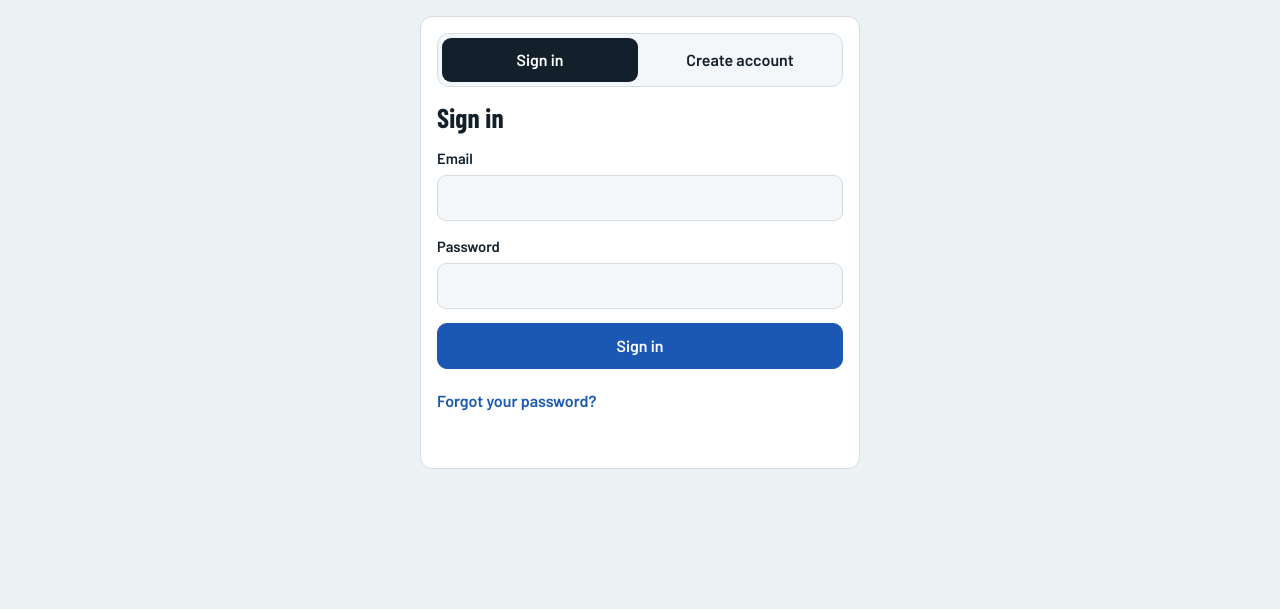
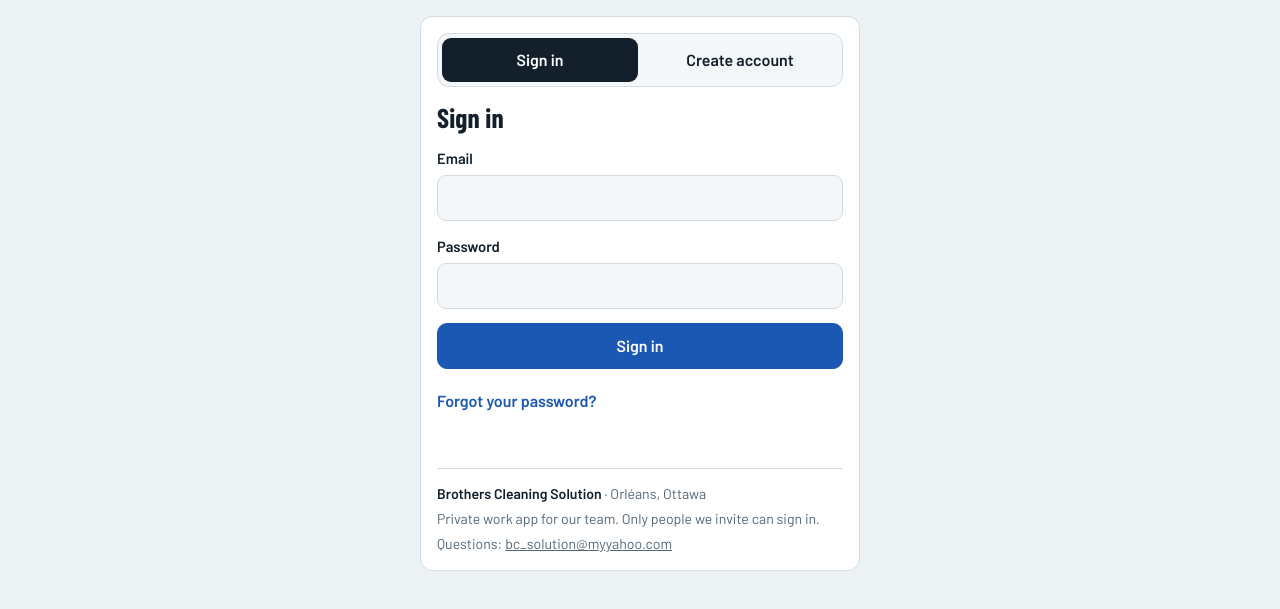
Before and after one commit to moemecheri/brothers-cleaning-app, a plain HTML site: page index.html in a window 1280 px wide. Shown: the part 69-678 px from the top of the page. Drawn offline with nearby package versions, Linux system fonts and the light colour scheme.

Commit message:
Login screen: say whose app this is (private team app, invite only)
Google Safe Browsing flagged moemecheri.github.io as phishing (false positive).
A clear owner line on the login screen helps the review and lowers the chance
of it happening again.

Co-Authored-By: Claude Opus 5.5 <noreply@anthropic.com>
Claude-Session: https://claude.ai/code/session_01WcpMUYeqfG8tiaPTjLaY4S

```diff
--- a/index.html
+++ b/index.html
@@ -4,7 +4,7 @@
 <meta charset="utf-8">
 <meta name="viewport" content="width=device-width,initial-scale=1,viewport-fit=cover">
 <title>Brothers Cleaning</title>
-<meta name="description" content="Jobs, photos, quotes and leads for Brothers Cleaning Solution.">
+<meta name="description" content="Private work app for the Brothers Cleaning Solution team in Orléans, Ottawa: jobs, photos, quotes and leads. Only invited team members can sign in.">
 <meta name="theme-color" content="#13202B">
 <meta name="apple-mobile-web-app-capable" content="yes">
 <meta name="apple-mobile-web-app-title" content="BC Jobs">
@@ -15,7 +15,7 @@
 <link rel="preconnect" href="https://fonts.googleapis.com">
 <link rel="preconnect" href="https://fonts.gstatic.com" crossorigin>
 <link rel="stylesheet" href="https://fonts.googleapis.com/css2?family=Barlow+Condensed:wght@500;600;700&family=Barlow:wght@400;500;600&display=swap">
-<link rel="stylesheet" href="styles.css?v=202610162300">
+<link rel="stylesheet" href="styles.css?v=202610170300">
 </head>
 <body>
 
@@ -97,6 +97,12 @@
       </form>
 
       <p class="status-msg" id="authMsg" role="status"></p>
+
+      <div class="auth-about">
+        <p><b>Brothers Cleaning Solution</b> · Orléans, Ottawa</p>
+        <p>Private work app for our team. Only people we invite can sign in.</p>
+        <p>Questions: <a href="mailto:bc_solution@myyahoo.com">bc_solution@myyahoo.com</a></p>
+      </div>
     </div>
   </section>
 
--- a/styles.css
+++ b/styles.css
@@ -330,6 +330,10 @@ input[type=email],input[type=password],input[type=time]{width:100%;background:va
 .auth-form{display:flex;flex-direction:column;gap:14px}
 .auth-form[hidden]{display:none}
 .auth-form h1{font-size:1.7rem}
+.auth-about{border-top:1px solid var(--line);padding-top:14px;font-size:.88rem;color:var(--muted);display:flex;flex-direction:column;gap:4px}
+.auth-about p{margin:0}
+.auth-about b{color:var(--ink)}
+.auth-about a{color:inherit}
 
 .job-list{display:flex;flex-direction:column;gap:12px}
 .job-card2{gap:8px}
--- a/sw.js
+++ b/sw.js
@@ -1,6 +1,6 @@
 /* Keeps the app shell available so it opens fast and shows a page even with bad signal.
    Always tries the network first, so updates show up right away. Never touches database or photo requests. */
-const CACHE = 'bc-shell-202610162300';
+const CACHE = 'bc-shell-202610170300';
 const SHELL = ['./', 'index.html', 'styles.css', 'app.js', 'config.js', 'vendor/supabase.js', 'manifest.webmanifest', 'icons/icon-192.png'];
 self.addEventListener('install', (e) => { e.waitUntil(caches.open(CACHE).then((c) => c.addAll(SHELL)).then(() => self.skipWaiting())); });
 self.addEventListener('activate', (e) => { e.waitUntil(caches.keys().then((ks) => Promise.all(ks.filter((k) => k !== CACHE).map((k) => caches.delete(k)))).then(() => self.clients.claim())); });
```
